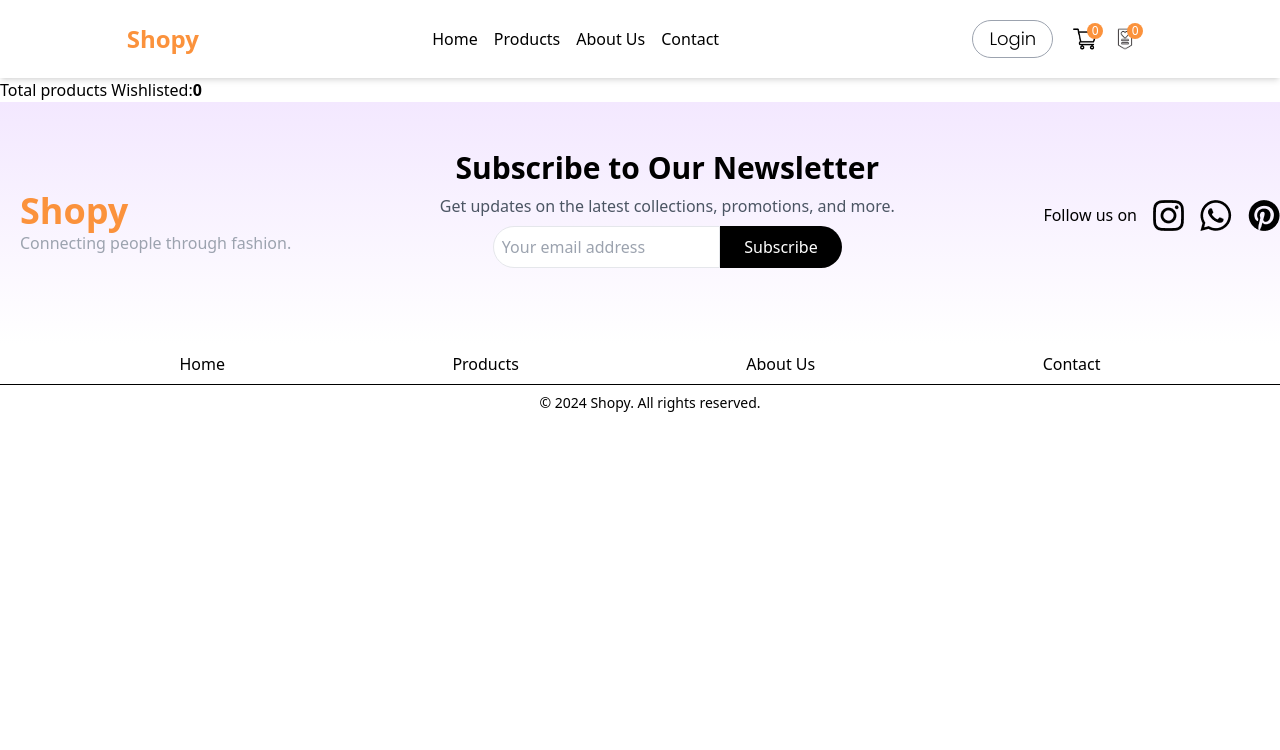
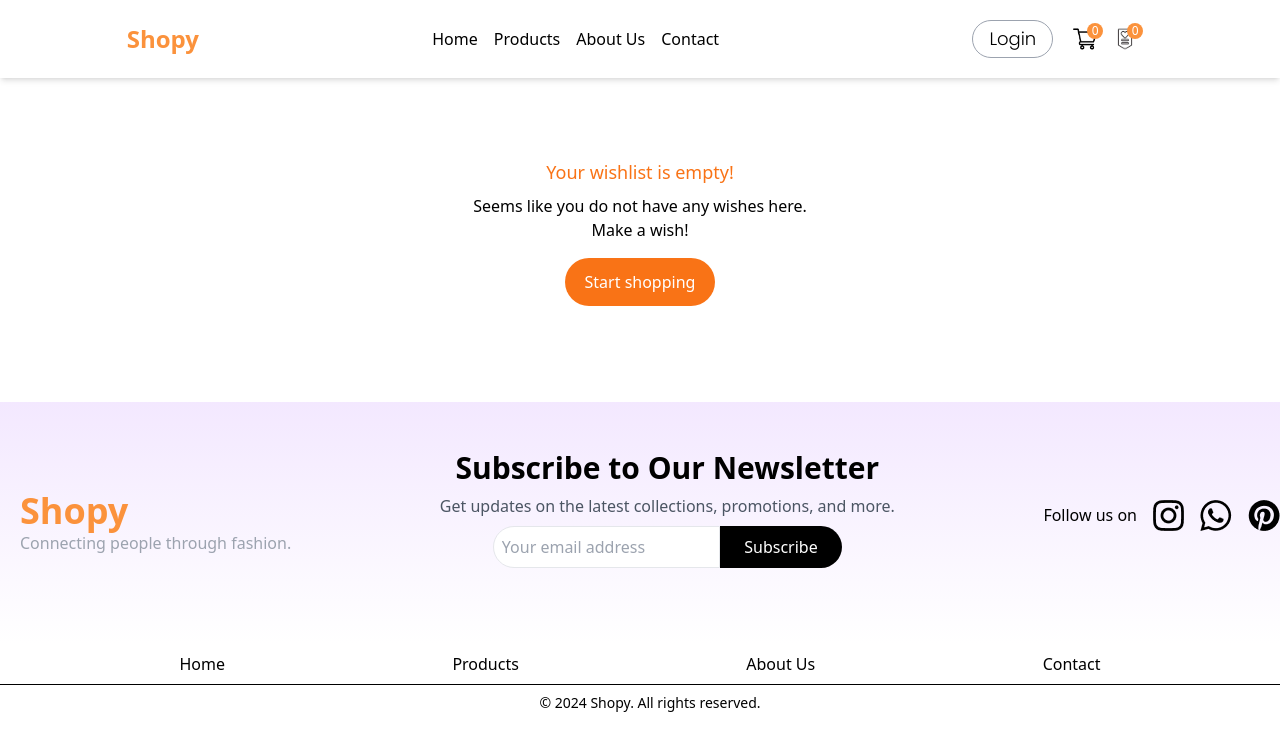
Before and after one commit to mohitparmar1/Shopy, a React (Vite) app: page /wishlist in a window 1280 px wide. Shown: the top 750 px of the page. Built offline with nearby package versions, Linux system fonts and the light colour scheme.

Commit message:
added wishlist empty message wrapper

```diff
--- a/src/Components/SavedItems.jsx
+++ b/src/Components/SavedItems.jsx
@@ -1,33 +1,46 @@
 
 import React from "react"
-import {useContext} from "react"
-import {SavedContext} from "../Context/SavedContext"
+import { useContext } from "react"
+import { SavedContext } from "../Context/SavedContext"
 import { ShopContext } from "../Context/ShopContext";
+import { Link } from "react-router-dom";
 
 
-const SavedItems=()=>{
-    const {all_products,listItem,AddToList,RemoveFromList,getListQuantity}=useContext(SavedContext)
-    const {AddToCart}=useContext(ShopContext)
+const SavedItems = () => {
+    const { all_products, listItem, AddToList, RemoveFromList, getListQuantity } = useContext(SavedContext)
+    const { AddToCart } = useContext(ShopContext)
 
 
-    return(
+    const wishlistItems = all_products.filter(item => listItem[item.id] > 0)
+    console.log(wishlistItems)
+
+
+    return (
         <>
 
-        <div className="flex my-50"><p className="font-normal ">Total products Wishlisted:  </p><p className="font-bold">{getListQuantity()}</p></div>
-
-        <div className="grid grid-cols-3 ">
             {
-        all_products.map((item) => {
-          if (listItem[item.id] > 0) {
-            return(
+                wishlistItems.length === 0 ? (
+                    <div className="grid place-items-center w-full py-20">
+                        <h1 className="text-lg text-orange-500 mb-2">Your wishlist is empty!</h1>
+                        <p className="text-center">Seems like you do not have any wishes here. <br /> Make a wish!</p>
+                        <Link to="/"><button className="px-5 py-3 bg-orange-500 rounded-full my-4 text-white hover:bg-orange-600">Start shopping</button></Link>
+                    </div>
+                ) : <>
+                    <div className="flex my-4 px-4">
+                        <p className="font-normal ">Total products Wishlisted:  </p><p className="font-bold">{getListQuantity()}</p>
+                    </div>
+                    <div className="grid grid-cols-3 p-4">
+                        {
+                            wishlistItems.map((item) => {
+                                return (
                                     <div className="h-220 w-94 bg-white space-x-7" key={item.id}>
-            <img src={item.image} alt={item.name} className="h-150 w-92"/>
+                                        <img src={item.image} alt={item.name} className="h-150 w-92" />
                                         <div className="h-150 w-92">
                                             <p className="font-semibold font-serif">
                                                 {(item.name.length > 40) ? (
                                                     // Truncate the name to the maximum length
                                                     item.name.substring(0, 40) + "..."
-                ): (item.name)
+                                                ) : (item.name)
                                                 }
                                             </p>
                                             <p className="font-mono font-bold">Category: {item.category}</p>
@@ -38,10 +51,10 @@ const SavedItems=()=>{
                                             </div>
                                             <div className="flex space-x-20">
 
-                <div><button onClick={()=>{
+                                                <div><button onClick={() => {
                                                     RemoveFromList(item.id)
                                                 }} className="bg-blue-950 text-white p-4 font-bold">Remove</button></div>
-                <div><button  className="bg-red-700 text-white p-4 font-extrabold" onClick={()=>{
+                                                <div><button className="bg-red-700 text-white p-4 font-extrabold" onClick={() => {
                                                     AddToCart(item.id)
                                                 }}>Add to Cart</button></div>
 
@@ -51,59 +64,19 @@ const SavedItems=()=>{
 
                                     </div>
                                 )
-          }
                             })
                         }
 
 
 
                     </div>
+                </>
+            }
+
+
 
         </>
     )
 }
 
 export default SavedItems;
-
-/*function CardComponent(item){
-    return(
-
-        <div className="h-220 w-94 bg-white">
-            <img src={item.image} alt={item.name} className="h-150 w-92"/>
-            <p className="font-semibold">{item.name}</p>
-            <p className="font-normal">#Category:{item.category}</p>
-            <div className="flex justify-between">
-                <p className="font-bold text-green-900">${item.new_price}</p>
-                <p className="line-through text-red-600">${item.old_price}</p>
-
-            </div>
-
-
-        </div>
-    )
-}*/
-
-
-
-/*<div className="flex justify-between bg-pink-300">
-        {
-        all_products.map((item) => {
-          if (listItem[item.id] > 0) {
-            return(
-                <CardComponent item={item}/>
-            )
-          }
-        })
-        }
-
-
-
-        </div>*/
-
-
-/*<div className="flex justify-between">
-                <button onClick={()=>{
-                    RemoveFromList(item.id)
-                    }} className="bg-blue-950 text-white">Remove</button>
-                <button  className="bg-red-700 text-white">Add to Cart</button>
-            </div>*/
```
Lines whose indentation alone changed are shown as unchanged.
